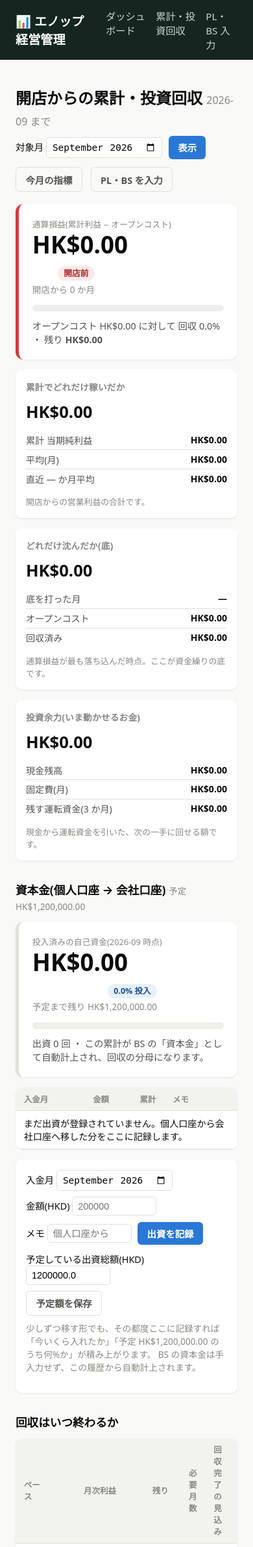
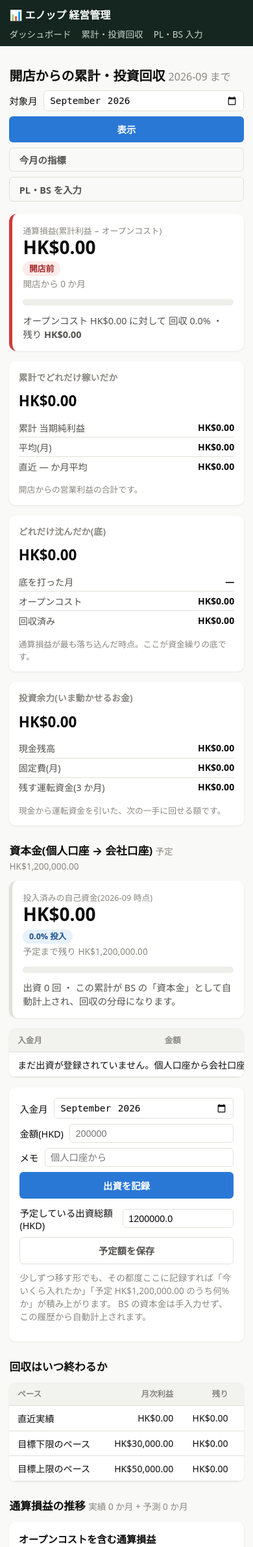
Before and after one commit to hackberrydownkenneth-hub/enop1, a Flask app: page /lifecycle in a window 390 px wide. Shown: the top 2380 px of the page at 65% size. Run offline with Flask 3, Linux system fonts and the light colour scheme; data that the repository does not hold is empty.

Commit message:
スマートフォン(iPhone)対応のレイアウトを追加
同じ Wi-Fi の iPhone から開いて使えるように、画面をスマホ幅に対応させた。

- 横に長い表を .table-scroll で包み、枠の中だけ横スクロールするようにした。
  ページ自体が横に広がって全体が縮小表示される問題を解消。
- 640px 以下のレイアウト:ナビの折り返し、ヒーローの縦積み、
  フォームを 1 行 1 項目・幅いっぱいに、表は最小幅を確保して
  見出しが 1 文字ずつ折り返されないようにした。
- ホーム画面に追加したときにアプリのように起動するメタタグを追加。
- README に iPhone からの使い方(HOST=0.0.0.0 での起動と注意点)を追記。

Co-Authored-By: Claude Opus 5 <noreply@anthropic.com>
Claude-Session: https://claude.ai/code/session_01A4j28kAVzA8PGqcrHhLJA1

```diff
--- a/enop_finance/static/style.css
+++ b/enop_finance/static/style.css
@@ -174,3 +174,61 @@ h2 small { color: var(--muted); font-size: 0.85rem; font-weight: 400; }
 .plan-foot { margin: 0.5rem 0 0; font-size: 0.85rem; color: var(--text-2); }
 .progress-sm { height: 6px; background: #eeeeea; border-radius: 999px; overflow: hidden; margin: 0.6rem 0 0.2rem; }
 .progress-sm > div { height: 100%; background: var(--primary); border-radius: 999px; }
+
+/* ---- 横に長い表はその中だけスクロールさせる ---- */
+.table-scroll {
+  overflow-x: auto;
+  -webkit-overflow-scrolling: touch;
+  border-radius: 10px;
+}
+.table-scroll .data-table { box-shadow: none; }
+.table-scroll { box-shadow: var(--shadow); background: var(--card-bg); }
+
+/* ---- スマートフォン(iPhone など)---- */
+@media (max-width: 640px) {
+  .container { padding: 1rem 0.9rem 2rem; }
+  h1 { font-size: 1.25rem; }
+  h2 { font-size: 1.05rem; margin-top: 1.6rem; }
+
+  .topbar { flex-wrap: wrap; gap: 0.5rem; padding: 0.6rem 0.9rem; }
+  .logo { font-size: 1rem; }
+  .nav { width: 100%; margin-left: 0; gap: 1rem; }
+  .nav a { font-size: 0.85rem; }
+
+  .hero { padding: 1rem; }
+  .hero-head { flex-direction: column; align-items: flex-start; gap: 0.4rem; }
+  .hero-side { text-align: left; }
+  .hero-value { font-size: 1.75rem; }
+  .hero-range { margin-top: 0.2rem; }
+
+  .kpi-value { font-size: 1.4rem; }
+  .kpi-list li { flex-wrap: wrap; }
+  .kpi-list .k, .kpi-list .v { white-space: normal; }
+
+  /* フォームは 1 行 1 項目・幅いっぱいにする */
+  .toolbar { gap: 0.5rem; }
+  .toolbar form, .toolbar .btn { width: 100%; }
+  .inline-form { width: 100%; gap: 0.5rem; }
+  .inline-form label {
+    display: flex;
+    width: 100%;
+    align-items: center;
+    justify-content: space-between;
+    gap: 0.6rem;
+  }
+  .inline-form input[type="text"], .inline-form input[type="number"],
+  .inline-form input[type="month"], .inline-form input[type="file"],
+  .inline-form select { flex: 1 1 auto; min-width: 0; width: auto; }
+  .inline-form > .btn, .inline-form button { width: 100%; padding: 0.6rem; }
+  .fin-table form, .plan-card form { width: auto; }
+  .fin-table button, .plan-card button { width: auto; }
+
+  .plan-head { flex-wrap: wrap; }
+  .chart-card, .kpi-card { padding: 0.9rem; }
+
+  /* 表は縮めずに幅を保ち、枠の中で横スクロールさせる
+     (縮めると「直近 3 か月平均」が 1 文字ずつ折り返されて読めなくなる) */
+  .table-scroll .data-table { min-width: 560px; }
+  .table-scroll .data-table td, .table-scroll .data-table th { white-space: nowrap; }
+  .table-scroll .data-table td.memo { white-space: normal; }
+}
--- a/enop_finance/templates/base.html
+++ b/enop_finance/templates/base.html
@@ -2,7 +2,11 @@
 <html lang="ja">
 <head>
   <meta charset="UTF-8">
-  <meta name="viewport" content="width=device-width, initial-scale=1.0">
+  <meta name="viewport" content="width=device-width, initial-scale=1.0, viewport-fit=cover">
+  <meta name="theme-color" content="#14261f">
+  <meta name="apple-mobile-web-app-capable" content="yes">
+  <meta name="apple-mobile-web-app-status-bar-style" content="black-translucent">
+  <meta name="apple-mobile-web-app-title" content="エノップ経営">
   <title>{% block title %}エノップ 経営管理{% endblock %}</title>
   <link rel="stylesheet" href="{{ url_for('static', filename='style.css') }}">
 </head>
--- a/enop_finance/templates/dashboard.html
+++ b/enop_finance/templates/dashboard.html
@@ -186,7 +186,7 @@
   </div>
 </div>
 
-<table class="data-table">
+<div class="table-scroll"><table class="data-table">
   <thead>
     <tr><th>月</th><th class="num">売上高</th><th class="num">営業利益</th><th class="num">当期純利益</th><th class="num">FL 比率</th><th>目標</th></tr>
   </thead>
@@ -211,7 +211,7 @@
       </td>
     </tr>
   </tfoot>
-</table>
+</table></div>
 
 {# ---- 手入力 ---- #}
 <h2>月次データの入力 <small>{{ month }}</small></h2>
--- a/enop_finance/templates/lifecycle.html
+++ b/enop_finance/templates/lifecycle.html
@@ -98,7 +98,7 @@
   </p>
 </div>
 
-<table class="data-table">
+<div class="table-scroll"><table class="data-table">
   <thead><tr><th>入金月</th><th class="num">金額</th><th class="num">累計</th><th>メモ</th><th></th></tr></thead>
   <tbody>
     {% for injection in funding.injections %}
@@ -121,7 +121,7 @@
   {% if funding.injections %}
   <tfoot><tr><td>合計</td><td class="num">{{ funding.invested|money }}</td><td colspan="3"></td></tr></tfoot>
   {% endif %}
-</table>
+</table></div>
 
 <div class="panel" style="margin-top:1rem;">
   <form method="post" action="{{ url_for('add_capital_form') }}" class="inline-form">
@@ -147,7 +147,7 @@
 {% if payback.recovered %}
 <p class="empty">オープンコストは {{ payback.payback_month }} に回収済みです。以降の利益はすべて積み上がりになります。</p>
 {% else %}
-<table class="data-table scenario-table">
+<div class="table-scroll"><table class="data-table scenario-table">
   <thead><tr><th>ペース</th><th class="num">月次利益</th><th class="num">残り</th><th class="num">必要月数</th><th>回収完了の見込み</th></tr></thead>
   <tbody>
     {% for s in cycle.scenarios %}
@@ -160,7 +160,7 @@
     </tr>
     {% endfor %}
   </tbody>
-</table>
+</table></div>
 {% endif %}
 
 {# ---- 累計の推移 ---- #}
@@ -188,7 +188,7 @@
   <p class="kpi-foot">赤い棒はまだ{{ basis_label }}を回収できていない状態です。</p>
 </div>
 
-<table class="data-table">
+<div class="table-scroll"><table class="data-table">
   <thead>
     <tr><th>月</th><th class="num">売上高</th><th class="num">営業利益</th><th class="num">累計利益</th><th class="num">通算損益</th><th class="num">回収率</th></tr>
   </thead>
@@ -206,7 +206,7 @@
     <tr><td colspan="6" class="muted">まだ実績がありません。PL を入力すると累計が計算されます。</td></tr>
     {% endfor %}
   </tbody>
-</table>
+</table></div>
 
 {# ---- 次にやれること ---- #}
 <h2>次にやれること <small>投資余力 {{ c.available|money }}</small></h2>
@@ -251,7 +251,7 @@
   {%- if investment %} ・ 回収 {{ cost_payback.recovery_rate }}%
   {%- if cost_payback.payback_month %}({{ cost_payback.payback_month }} 完了)
   {%- else %}(残り {{ cost_payback.remaining|money }}){% endif %}{% endif %}</small></h2>
-<table class="data-table">
+<div class="table-scroll"><table class="data-table">
   <thead><tr><th>項目</th><th class="num">金額</th><th>支出月</th><th>備考</th><th></th></tr></thead>
   <tbody>
     {% for cost in costs %}
@@ -274,7 +274,7 @@
   {% if costs %}
   <tfoot><tr><td>合計</td><td class="num">{{ investment|money }}</td><td colspan="3"></td></tr></tfoot>
   {% endif %}
-</table>
+</table></div>
 
 <div class="panel" style="margin-top:1rem;">
   <form method="post" action="{{ url_for('add_startup_cost_form') }}" class="inline-form">
```
Also changed, not shown: enop_finance/templates/statements.html (+4 -4 lines), README.md.
